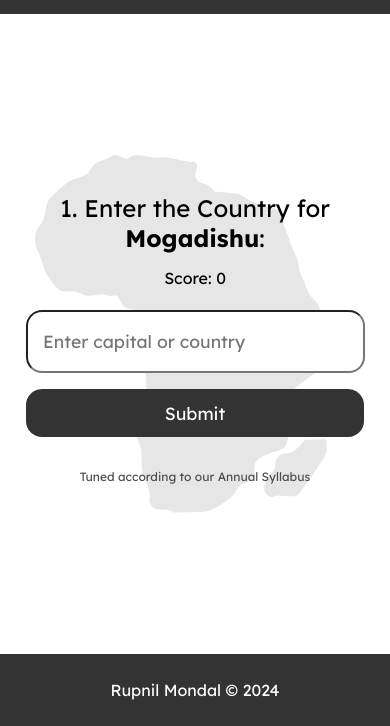
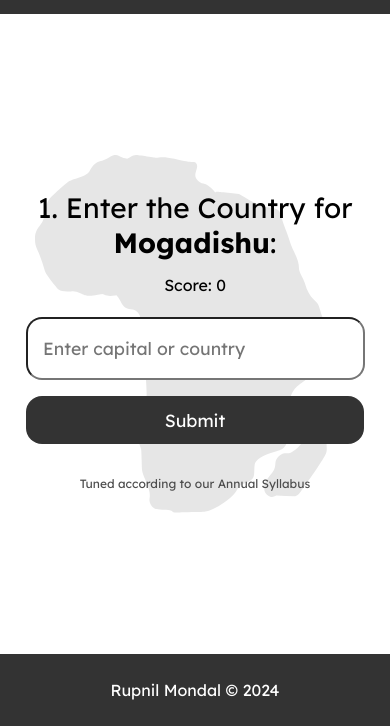
Before and after one commit to rupnil-codes/africa-country-capital-guesser, a plain HTML site: page index.html in a window 390 px wide. Shown: the part 118-844 px from the top of the page. Drawn offline with Linux system fonts and the light colour scheme.

Commit message:
Minor font size change

```diff
--- a/styles.css
+++ b/styles.css
@@ -140,4 +140,8 @@ body {
   .img1{
     width: 20rem;
   }
+
+  #question{
+    font-size: 1.75rem;
+  }
 }
```
